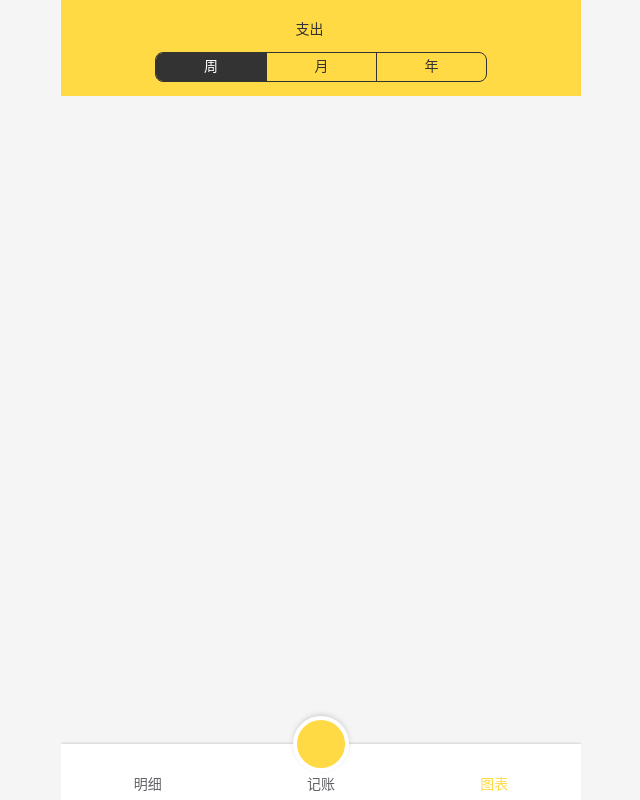
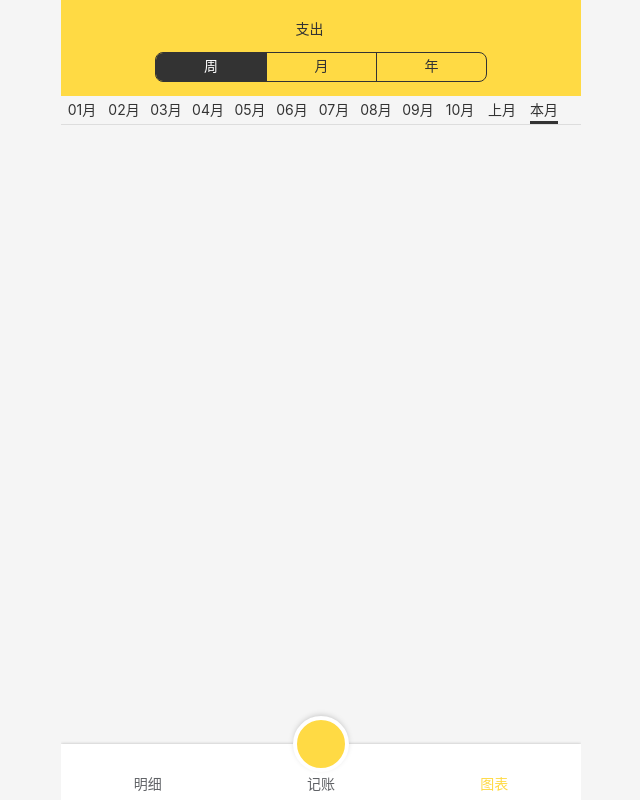
Before and after one commit to ygcedu/coinback-cash, a React app: page /#/statistics in a window 1280 px wide. Shown: the whole page, without its empty margins (319-959 px from the left). Built offline with nearby package versions, Linux system fonts and the light colour scheme.

Commit message:
重构 SelectBar 支持 bar 和 line 两种展示方式

```diff
--- a/src/views/Detail/SelectSection.tsx
+++ b/src/views/Detail/SelectSection.tsx
@@ -56,7 +56,8 @@ const SelectSection: React.FC<Props> = (props) => {
           <Icon name='down' size={16}/>
         </Center>
       </div>
-      <SelectBar value={dateCategory}
+      <SelectBar type='bar'
+                 value={dateCategory}
                  map={dateCategoryMap}
                  onChange={(value) => {
                    setDateCategory(value);
--- a/src/views/Statistics.tsx
+++ b/src/views/Statistics.tsx
@@ -7,6 +7,7 @@ import Icon from '../components/Icon';
 import {SelectSection} from './Detail/SelectSection';
 import cs from 'classnames';
 import Nav from '../components/Nav';
+import {SelectBar} from './Tag/SelectBar';
 
 const MyLayout = styled.div`
   height: 100vh;
@@ -62,7 +63,6 @@ const Main = styled.div`
 
   .mask {
     position: absolute;
-    // fixme: pc 端显示，100% 对 fixed 不起作用
     width: 100%;
     height: 100%;
     background: rgba(0, 0, 0, 0.6);
@@ -70,7 +70,6 @@ const Main = styled.div`
     z-index: 1;
   }
 
-  // fixme: 记录条数多时，会遮住底部导航栏中间的圆形记账图标
   > ul.category-list {
     display: flex;
     flex-direction: column;
@@ -109,11 +108,9 @@ const Main = styled.div`
       }
     }
 
-    // fixme: 移动过程不要遮盖上面的节点（目前不会遮盖）
     &.show {
       top: 0;
 
-      // fixme: 手机端滑动时，遮罩层不会跟着滑动
       & + .mask {
         display: block;
       }
@@ -165,6 +162,20 @@ function Statistics() {
   const categoryMap = {'expense': '支出', 'income': '收入'};
   type Keys = keyof typeof categoryMap
   const [categoryList] = useState<Keys[]>(['expense', 'income']);
+  const test = {
+    '1': '01月',
+    '2': '02月',
+    '3': '03月',
+    '4': '04月',
+    '5': '05月',
+    '6': '06月',
+    '7': '07月',
+    '8': '08月',
+    '9': '09月',
+    '10': '10月',
+    '11': '上月',
+    '12': '本月',
+  };
 
   return (
     <MyLayout>
@@ -184,6 +195,10 @@ function Statistics() {
           )}
         </ul>
         <div className='mask' onClick={() => {onChange({listVisible: false});}}/>
+        <SelectBar type='line'
+                   value={'12'}
+                   map={test}
+                   onChange={(value) => {}}/>
         <div className='details'>
           {array.map(([date, records], i) =>
             <div key={i}>
--- a/src/views/Tag/SelectBar.tsx
+++ b/src/views/Tag/SelectBar.tsx
@@ -1,7 +1,7 @@
 import styled from 'styled-components';
 import React, {useState} from 'react';
 
-const Wrapper = styled.section`
+const BarWrapper = styled.section`
   display: flex;
   justify-content: center;
   align-items: center;
@@ -33,7 +33,45 @@ const Wrapper = styled.section`
   }
 `;
 
+const LineWrapper = styled.section`
+  font-size: 14px;
+
+  > ul {
+    display: flex;
+    border-bottom: 1px solid #ddd;
+    overflow-x: auto;
+    scrollbar-width: none; /* Firefox */
+    -ms-overflow-style: none; /* IE 10+ */
+
+    &::-webkit-scrollbar {
+      display: none; /* Chrome Safari */
+    }
+
+    > li {
+      min-width: 3em;
+      text-align: center;
+      padding: 6px 0;
+
+      &.selected > span {
+        position: relative;
+      }
+
+      &.selected > span::after {
+        content: '';
+        display: block;
+        height: 3px;
+        background: #333;
+        position: absolute;
+        bottom: -6px;
+        width: 100%;
+        left: 50%;
+        transform: translateX(-50%);
+      }
+    }
+`;
+
 type Props = {
+  type?: 'bar' | 'line'
   value: string
   map: { [key: string]: string }
   onChange: (value: string) => void
@@ -43,17 +81,28 @@ const SelectBar: React.FC<Props> = (props) => {
   const [options] = useState<string[]>(Object.keys(props.map));
   const selected = props.value;
 
-  return (
-    <Wrapper>
+  const Content = () => {
+    return (
       <ul>
         {options.map(c =>
           <li key={c} className={selected === c ? 'selected' : ''}
               onClick={() => props.onChange(c)}>
-            {props.map[c]}
+            <span>{props.map[c]}</span>
           </li>
         )}
       </ul>
-    </Wrapper>
+    );
+  };
+
+  return (
+    props.type === 'line' ? (
+      <LineWrapper>
+        <Content/>
+      </LineWrapper>
+    ) : (
+      <BarWrapper>
+        <Content/>
+      </BarWrapper>)
   );
 };
 
```
